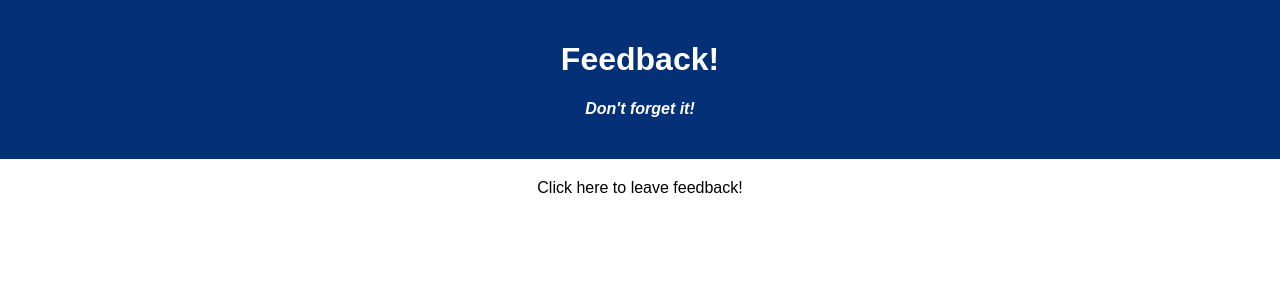
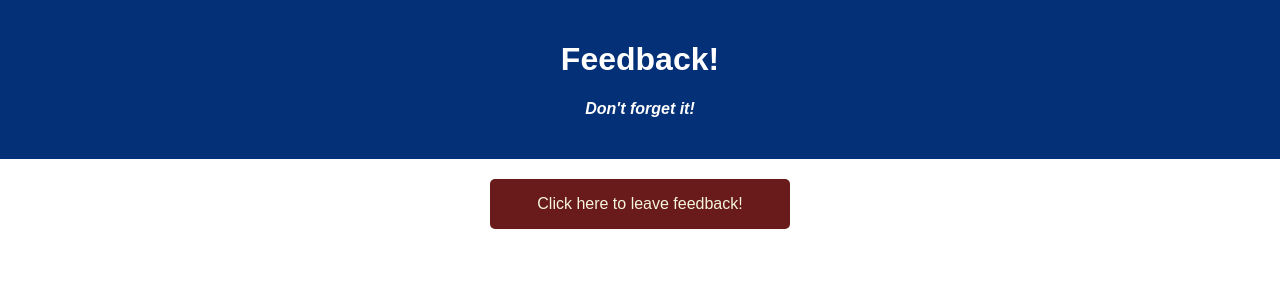
Before and after one commit to Josh-Clemons/redux-feedback-loop, a React (Create React App) app: page / in a window 1280 px wide. Shown: the top 300 px of the page. Built offline with nearby package versions, Linux system fonts and the light colour scheme.

Commit message:
basic css complete

```diff
--- a/src/components/App/App.css
+++ b/src/components/App/App.css
@@ -21,3 +21,35 @@
 h4 {
   font-style: italic;
 }
+
+input {
+  width: 100px;
+  height: 25px;
+  margin: 5px;
+}
+
+button {
+  margin: 5px;
+  padding: 5px;
+}
+
+section {
+  margin: 5px;
+  padding: 5px;
+}
+
+.welcomeDiv {
+  margin: auto;
+  height: 50px;
+  line-height: 50px;
+  width: 300px;
+  text-align: center;
+  color: beige;
+  background-color: rgb(105, 26, 26);
+  cursor: pointer;
+  border-radius: 5px;
+}
+
+.welcomeDiv:hover {
+  background-color: rgb(169, 14, 14);
+}
--- a/src/components/Welcome/Welcome.jsx
+++ b/src/components/Welcome/Welcome.jsx
@@ -7,6 +7,6 @@ export default function Welcome () {
     const handleClick = () => {history.push('/feeling')}
 
     return (
-        <div onClick={handleClick}>Click here to leave feedback!</div>
+        <div className="welcomeDiv" onClick={handleClick}>Click here to leave feedback!</div>
     )
 }
```
